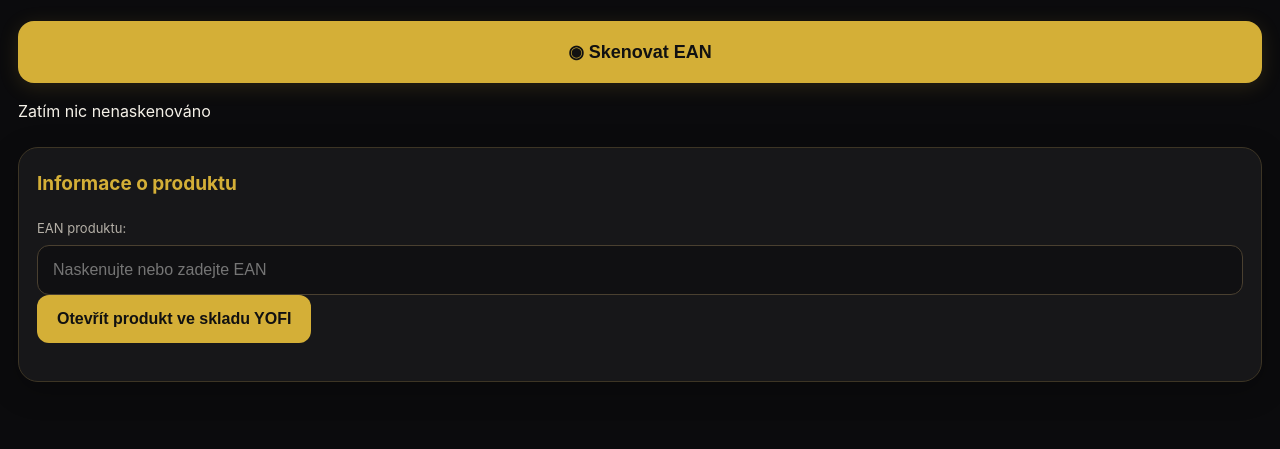
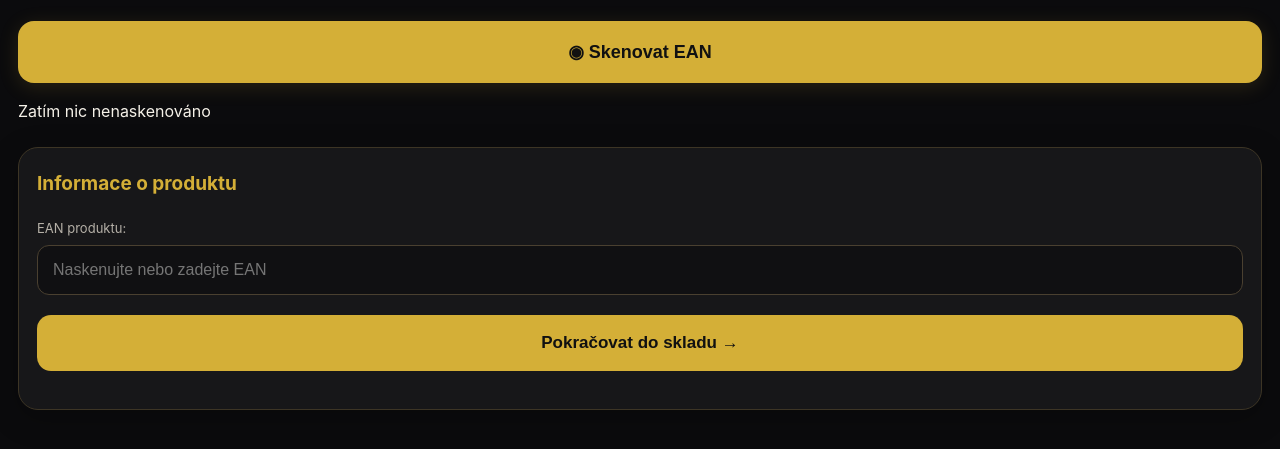
Before and after one commit to Yofismenarna/yofi-mobile, a plain HTML site: page index.html in a window 1280 px wide. Shown: the part 145-594 px from the top of the page. Drawn offline with Linux system fonts and the light colour scheme.

Commit message:
Add continue button with styling in index.html
Added a styled continue button for stock navigation.

```diff
--- a/index.html
+++ b/index.html
@@ -124,6 +124,22 @@
 }
 
 
+
+.continue-button {
+  display: block;
+  width: 100%;
+  margin-top: 20px;
+  padding: 18px;
+  background: #D4AF37;
+  color: #111111;
+  border: none;
+  border-radius: 14px;
+  font-size: 17px;
+  font-weight: 700;
+  cursor: pointer;
+}
+
+
 </style>
 
 
@@ -162,10 +178,11 @@
        oninput="confirmEAN()">
 
 
+<button type="button" class="continue-button" onclick="openStockWithEAN()">
+  Pokračovat do skladu →
+</button>
 
-<button type="button" onclick="openStockWithEAN()">
-  Otevřít produkt ve skladu YOFI
-</button>
+
 
 <script>
 
```
